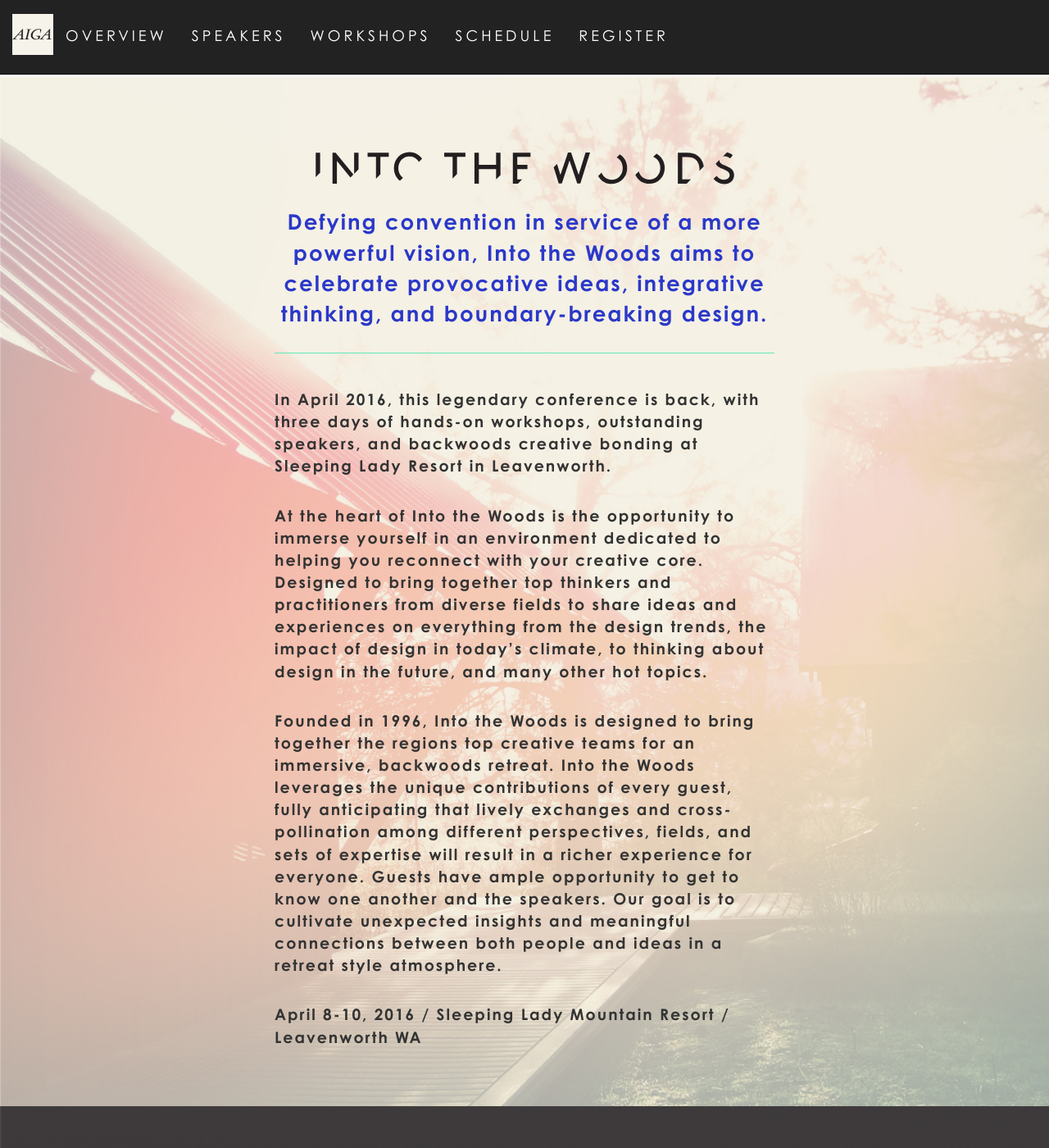
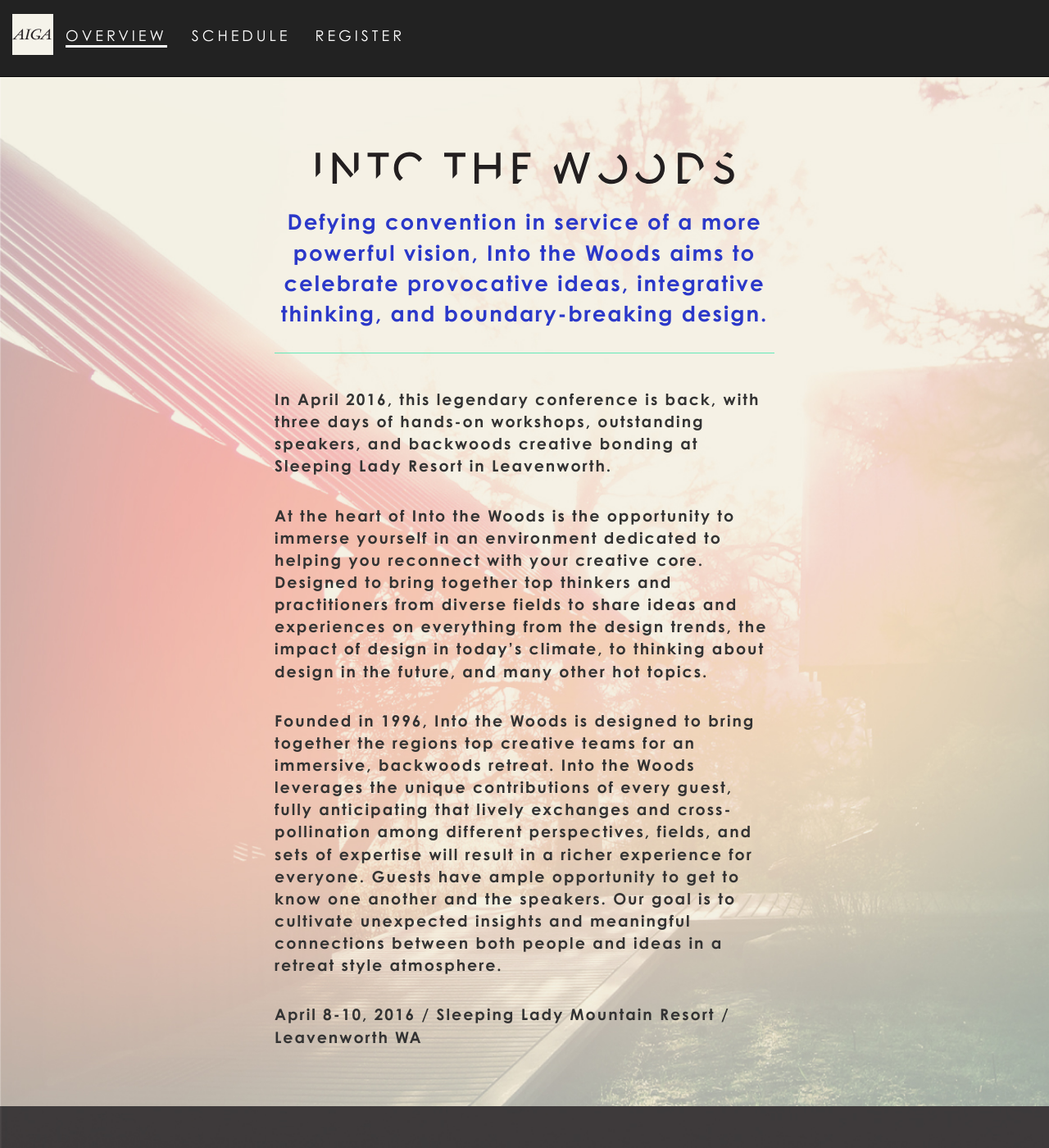
Before and after one commit to aiga-seattle/2015.aigaintothewoods.com, a Jekyll site: the page built from overview.html, in a window 1280 px wide and 1400 px high. Shown: the whole window at 82% size. Built offline with Jekyll 4.4.1, drawn with Linux system fonts in a browser that asks for light colours; nearby versions of some CDN libraries; some web fonts are replaced.

Commit message:
Setup Navigation from data

```diff
--- a/_includes/header.html
+++ b/_includes/header.html
@@ -8,11 +8,17 @@
           </a>
         </div>
         <ul class="nav navbar-nav">
-          <li><a href="/overview.html">Overview</a></li>
-          <li><a href="#">Speakers</a></li>
-          <li><a href="#">Workshops</a></li>
-          <li><a href="/schedule.html">Schedule</a></li>
-          <li><a href="https://www.eventbrite.com/e/into-the-woods-conference-2016-tickets-18926152632">Register</a></li>
+          {% for link in site.data.navigation %}
+            {% assign current = '' %}
+
+            {% if page.url == link.url %}
+              {% assign current = 'active' %}
+            {% endif %}
+
+            <li>
+              <a class="{{ current }}" href="{{ link.url }}">{{ link.text }}</a>
+            </li>
+          {% endfor %}
         </ul>
       </div><!--/.nav-collapse -->
     </div>
--- a/_sass/intothewoods/_navbar.scss
+++ b/_sass/intothewoods/_navbar.scss
@@ -23,6 +23,12 @@
 
 .navbar-inverse .navbar-nav > li > a {
   color: #fff;
+  padding: 0;
+  margin: 15px;
+
+  &.active {
+    border-bottom: 3px solid #fff;
+  }
 }
 
 .navbar-nav > li {
```
Also changed, not shown: _data/navigation.yml (added, +10 -0 lines), 5 other files.
